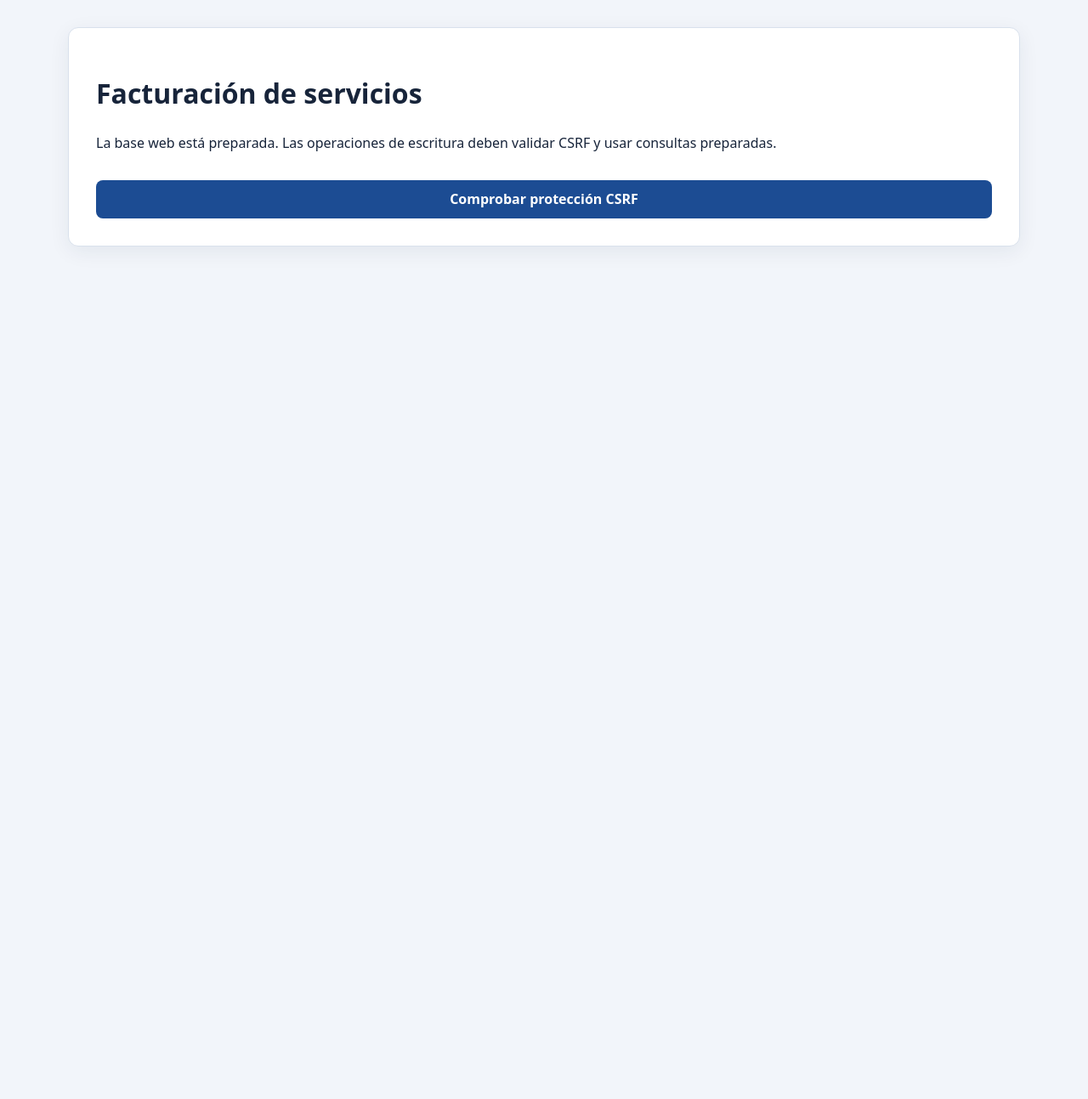
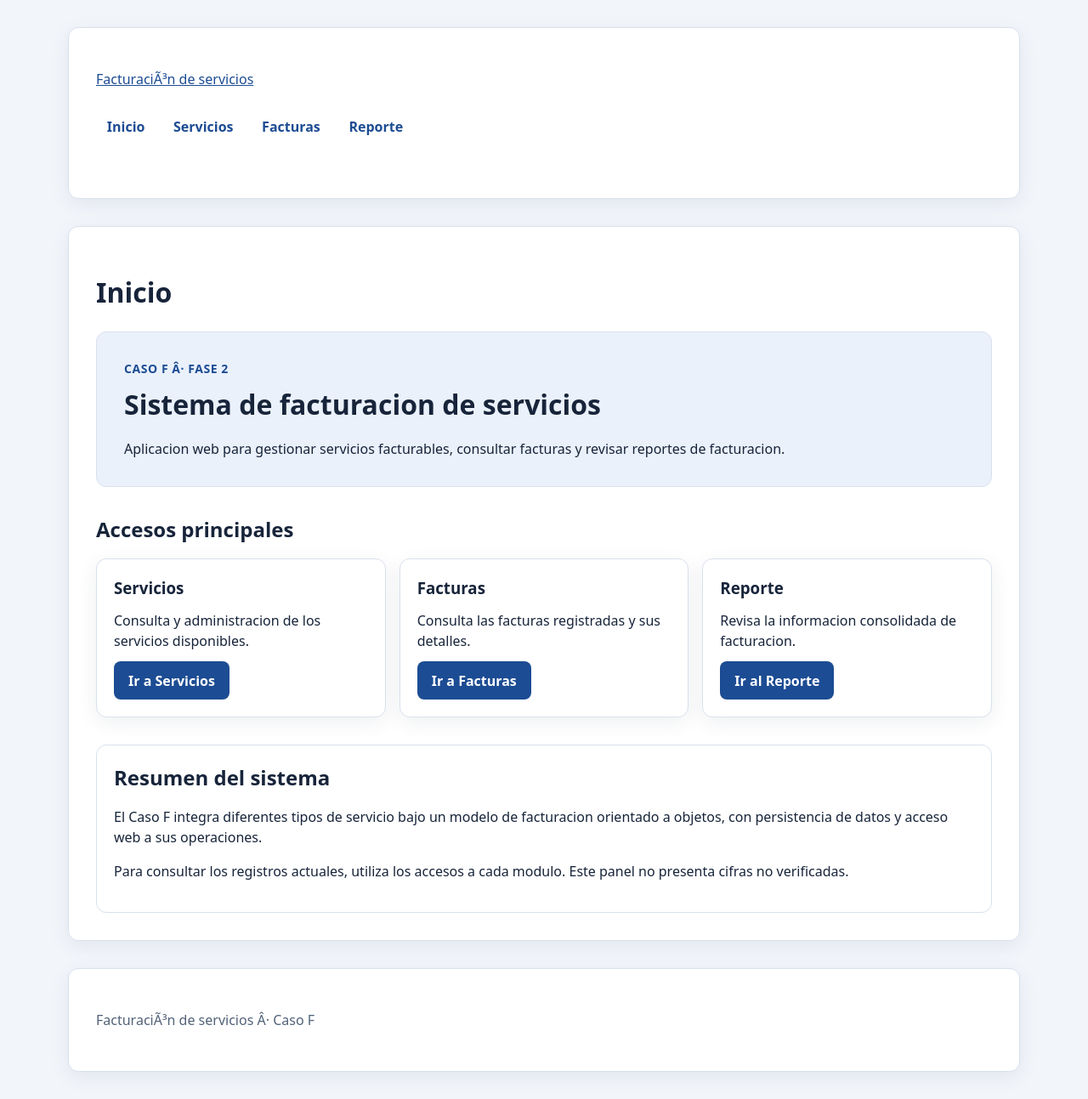
Before and after one commit to jojosenthusiast/DWSL-Facturacion-Servicios, a PHP site: page / in a window 1280 px wide. Shown: the whole page at 85% size. Before the commit the page ends 290 px from the top, so only its background shows below. Run offline with PHP 8.4, Linux system fonts and the light colour scheme.

Commit message:
feat(ui): implementar panel principal del Caso F

```diff
--- a/public/css/estilos.css
+++ b/public/css/estilos.css
@@ -105,3 +105,16 @@ input[type="checkbox"], input[type="radio"] { accent-color: var(--color-primario
   .tarjetas, .grid-tarjetas { grid-template-columns: 1fr; }
   .tabla { display: block; overflow-x: auto; white-space: nowrap; }
 }
+
+/* Panel de inicio Â· Caso F (commit 04) */
+.panel-inicio { padding: clamp(1.25rem, 3vw, 2rem); border-radius: var(--radio, .75rem); background: #eaf1fb; border: 1px solid var(--color-borde, #d9e1ec); }
+.panel-inicio-etiqueta { margin: 0 0 .5rem; font-size: .875rem; font-weight: 700; letter-spacing: .04em; text-transform: uppercase; color: var(--color-primario, #1c4c93); }
+.panel-inicio h2 { margin: 0 0 .75rem; font-size: clamp(1.45rem, 3vw, 2rem); }
+.panel-inicio p:last-child { margin-bottom: 0; }
+.panel-modulos, .panel-resumen { margin-top: 2rem; }
+.panel-modulos > h2, .panel-resumen > h2 { margin: 0 0 1rem; }
+.modulo-tarjeta { display: flex; flex-direction: column; gap: .75rem; }
+.modulo-tarjeta h3, .modulo-tarjeta p { margin: 0; }
+.modulo-tarjeta .boton { margin-top: auto; align-self: flex-start; }
+.panel-resumen { padding: 1.25rem; border: 1px solid var(--color-borde, #d9e1ec); border-radius: var(--radio, .75rem); }
+@media (max-width: 768px) { .modulo-tarjeta .boton { align-self: stretch; } }
--- a/public/index.php
+++ b/public/index.php
@@ -4,31 +4,39 @@ declare(strict_types=1);
 
 require dirname(__DIR__) . '/bootstrap.php';
 
-if (($_SERVER['REQUEST_METHOD'] ?? 'GET') === 'POST') {
-    csrf_exigir_post();
-    flash('success', 'Protección CSRF verificada correctamente.');
-    header('Location: /', true, 303);
-    exit;
-}
+$raiz = dirname(__DIR__);
+$titulo = 'Inicio';
 
-$mensaje = flash_obtener('success');
-?><!doctype html>
-<html lang="es">
-<head>
-    <meta charset="utf-8">
-    <meta name="viewport" content="width=device-width, initial-scale=1">
-    <title>Facturación de servicios</title>
-    <link rel="stylesheet" href="/css/estilos.css">
-</head>
-<body>
-<main class="contenedor">
-    <h1>Facturación de servicios</h1>
-    <?php if ($mensaje !== null): ?><p class="mensaje" role="status"><?= e($mensaje) ?></p><?php endif; ?>
-    <p>La base web está preparada. Las operaciones de escritura deben validar CSRF y usar consultas preparadas.</p>
-    <form method="post" action="/" class="formulario">
-        <input type="hidden" name="_csrf" value="<?= e(csrf_token()) ?>">
-        <button type="submit">Comprobar protección CSRF</button>
-    </form>
-</main>
-</body>
-</html>
+require $raiz . '/views/layout/encabezado.php';
+?>
+<section class="panel-inicio" aria-labelledby="presentacion-titulo">
+    <p class="panel-inicio-etiqueta">Caso F Â· Fase 2</p>
+    <h2 id="presentacion-titulo">Sistema de facturacion de servicios</h2>
+    <p>Aplicacion web para gestionar servicios facturables, consultar facturas y revisar reportes de facturacion.</p>
+</section>
+<section class="panel-modulos" aria-labelledby="modulos-titulo">
+    <h2 id="modulos-titulo">Accesos principales</h2>
+    <div class="grid-tarjetas">
+        <article class="tarjeta modulo-tarjeta">
+            <h3>Servicios</h3>
+            <p>Consulta y administracion de los servicios disponibles.</p>
+            <a class="boton" href="/servicios/index.php">Ir a Servicios</a>
+        </article>
+        <article class="tarjeta modulo-tarjeta">
+            <h3>Facturas</h3>
+            <p>Consulta las facturas registradas y sus detalles.</p>
+            <a class="boton" href="/facturas/index.php">Ir a Facturas</a>
+        </article>
+        <article class="tarjeta modulo-tarjeta">
+            <h3>Reporte</h3>
+            <p>Revisa la informacion consolidada de facturacion.</p>
+            <a class="boton" href="/reporte/index.php">Ir al Reporte</a>
+        </article>
+    </div>
+</section>
+<section class="panel-resumen" aria-labelledby="resumen-titulo">
+    <h2 id="resumen-titulo">Resumen del sistema</h2>
+    <p>El Caso F integra diferentes tipos de servicio bajo un modelo de facturacion orientado a objetos, con persistencia de datos y acceso web a sus operaciones.</p>
+    <p>Para consultar los registros actuales, utiliza los accesos a cada modulo. Este panel no presenta cifras no verificadas.</p>
+</section>
+<?php require $raiz . '/views/layout/pie.php'; ?>
```
